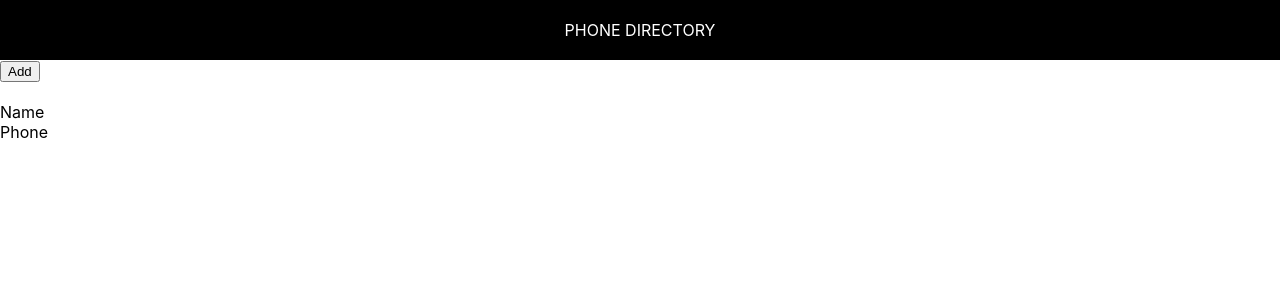
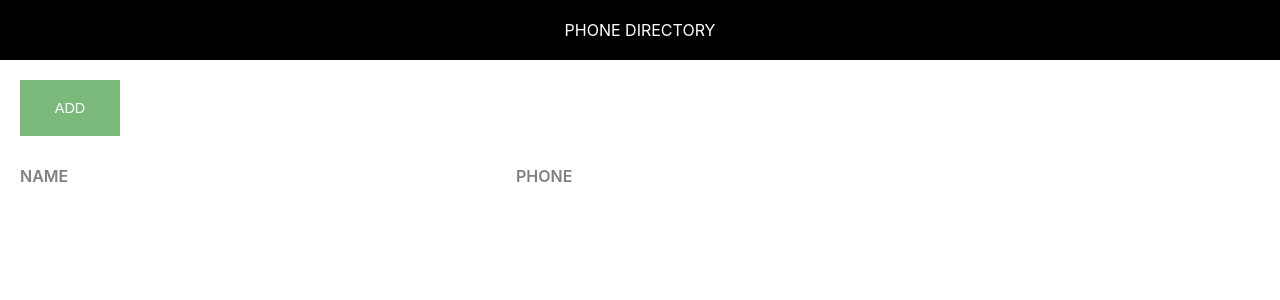
Before and after one commit to Suraj10074/phone-directory-app, a React (Create React App) app: page / in a window 1280 px wide. Shown: the top 300 px of the page. Built offline with nearby package versions, Linux system fonts and the light colour scheme.

Commit message:
Styled ‘App’ (External Styling)

```diff
--- /dev/null
+++ b/src/App.css
@@ -0,0 +1,45 @@
+
+.component-body-container {
+    padding: 20px;
+}
+
+.custom-btn {
+    padding: 20px;
+    border: none;
+    margin-right: 10px;
+    text-transform: uppercase;
+    width: 100px;
+    font-size: 0.9rem;
+    cursor: pointer;
+    outline: none;
+}
+
+.add-btn {
+    background: #7ab97a;
+    color: #fff;
+}
+
+.grid-container {
+    display: grid;
+    grid-template-columns: 40% 30% auto;
+    margin-bottom: 10px;
+}
+
+.heading-container {
+    margin: 30px 0 30px 0;
+    width: 100%;
+}
+
+.grid-item {
+    background-color: rgba(255, 255, 255, 0.8);
+    font-size: 1.15rem;
+    word-wrap: break-word;
+    padding-right: 10px;
+}
+
+.name-heading, .phone-heading {
+    font-size: 1rem;
+    font-weight: 600;
+    color: #808080;
+    text-transform: uppercase;
+}
--- a/src/App.js
+++ b/src/App.js
@@ -1,18 +1,19 @@
 import React, { Component } from 'react';
-import Header from './Header'
+import Header from './Header';
+import './App.css'
 
 class App extends Component {
   render() {
     return (
       <div>
-        <Header />
-        <button>Add</button>
-          <div>
-            <br />
-            <span>Name</span>
-            <br />
-            <span>Phone</span>
-          </div>
+        <Header/>
+        <div className="component-body-container">
+            <button className="custom-btn add-btn">Add</button>
+            <div className="grid-container heading-container">
+                <span className="grid-item name-heading">Name</span>
+                <span className="grid-item name-heading">Phone</span>
+            </div>
+        </div>
       </div>
     );
   }
--- a/src/Header.css
+++ b/src/Header.css
@@ -1,7 +1,7 @@
 .header{
 text-align: center;
+background: #000;
 padding: 20px;
-background: #000;
 color:#fff;
 text-transform: uppercase;
 }
```
